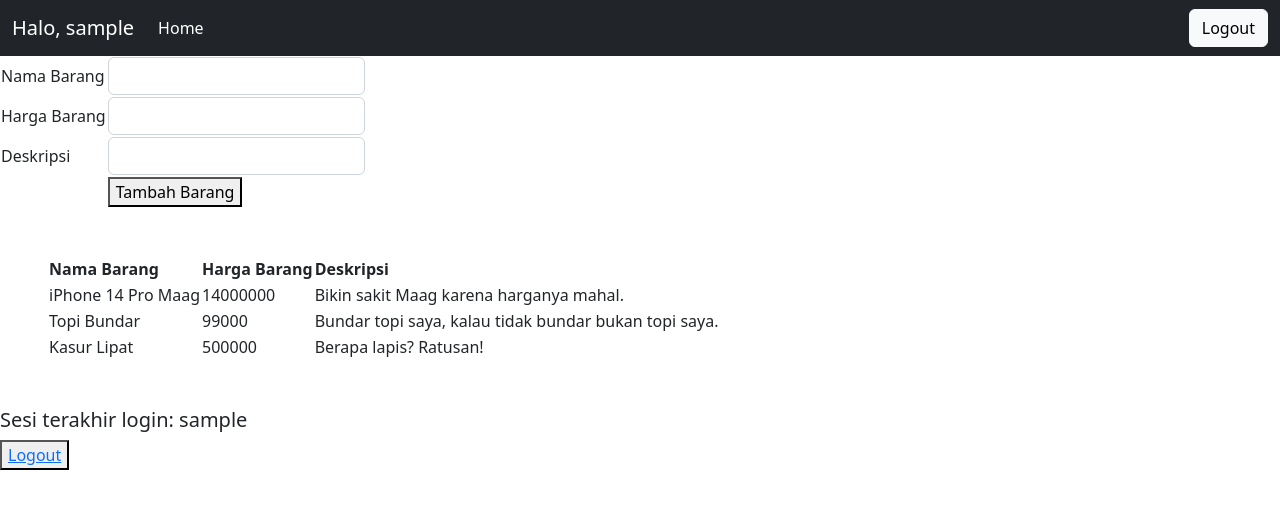
After one commit to triasaf/Django-Lab1-v2, a Django app: template wishlist/templates/wishlist_ajax.html in a window 1280 px wide. The commit adds this page. Shown: the top 509 px of the page. Run offline with Django 4.2, Linux system fonts and the light colour scheme; data comes from the database, SQL or seed files in the repository; the template is opened without the code that fills it: most values are stand-ins (such as "Sample title", 1, 10 or a date in 2020); data that the repository does not hold is empty.

Commit message:
implementasi lab5 tapi masih reload, dan input ga masuk database

```diff
--- /dev/null
+++ b/wishlist/templates/wishlist_ajax.html
@@ -0,0 +1,81 @@
+{% extends 'base.html' %}
+
+{% block content %}
+
+<head>
+    <script src="https://ajax.googleapis.com/ajax/libs/jquery/3.6.0/jquery.min.js"></script>
+
+    <script>
+
+        $(document).ready(function () {
+            // $("button").click(function(){
+            $.get("http://localhost:8000/wishlist/json", function(data) {
+
+                for (i = 0; i < data.length; i++) {
+
+                    $(".tabelbarang").append(`<tr><td>${data[i].fields.nama_barang}</td><td>${data[i].fields.harga_barang}</td><td>${data[i].fields.deskripsi}</td></tr>`)
+
+                }
+
+            })
+        });
+
+        $("#submit_btn").click(function(){
+        $.post("http://localhost:8000/wishlist/ajax/submit", {nama_barang: $("#nama_barang").val(),harga_barang:parseInt($("#harga_barang").val()),deskripsi:$("#deskripsi").val()} )
+        })
+    </script>
+</head>
+
+<nav class="navbar navbar-expand-lg bg-dark">
+    <div class="container-fluid">
+        <a class="navbar-brand text-white">Halo, {{username}}</a>
+        <ul class="navbar-nav me-auto">
+            <li class="nav-item">
+                <a class="nav-link active text-white" href="{% url 'wishlist:show_wishlist' %}">Home</a>
+            </li>
+        </ul>
+        <a class="nav-item btn btn-light" href="{% url 'wishlist:logout' %}">Logout</a>
+    </div>
+</nav>
+
+<form method="POST" action="">
+{% csrf_token %}
+<table>
+    <tr>
+        <td>Nama Barang</td>
+        <td><input type="text" name="nama_barang" class="form-control" id="nama_barang"></td>
+    </tr>
+    <tr>
+        <td>Harga Barang</td>
+        <td><input type="text" name="harga_barang" class="form-control" id="harga_barang"></td>
+    </tr>
+    <tr>
+        <td>Deskripsi</td>
+        <td><input type="text" name="deskripsi" class="form-control" id="deskripsi"></td>
+    </tr>
+    <tr>
+        <td></td>
+        <td><button id="submit_btn">Tambah Barang</button></td>
+    </tr>
+</table>
+
+</form>
+
+<div class="mx-5 my-5">
+    <table class="tabelbarang">
+        <tr>
+            <th>Nama Barang</th>
+            <th>Harga Barang</th>
+            <th>Deskripsi</th>
+        </tr>
+        {% comment %} Tambahkan data di bawah baris ini {% endcomment %}
+
+    </table>
+</div>
+
+<h5>Sesi terakhir login: {{ last_login }}</h5>
+
+<button><a href="{% url 'wishlist:logout' %}">Logout</a></button>
+
+
+{% endblock content %}
--- a/wishlist/urls.py
+++ b/wishlist/urls.py
@@ -1,5 +1,5 @@
 from django.urls import path
-from wishlist.views import show_wishlist
+from wishlist.views import show_create_wishlist, show_wishlist
 from wishlist.views import show_xml
 from wishlist.views import show_json
 from wishlist.views import show_json_by_id
@@ -7,11 +7,14 @@ from wishlist.views import show_xml_by_id
 from wishlist.views import register
 from wishlist.views import login_user
 from wishlist.views import logout_user
+from wishlist.views import show_wishlist_ajax, show_create_wishlist
 
 app_name = 'wishlist'
 
 urlpatterns = [
     path('', show_wishlist, name='show_wishlist'),
+    path('ajax/', show_wishlist_ajax, name='show_wishlist_ajax'),
+    path('ajax/submit', show_create_wishlist, name='show_create_wishlist'),
     path('xml/', show_xml, name='show_xml'),
     path('json/', show_json, name='show_json'),
     path('register/', register, name='register'),
--- a/wishlist/views.py
+++ b/wishlist/views.py
@@ -11,6 +11,7 @@ from django.contrib.auth.decorators import login_required
 import datetime
 from django.http import HttpResponseRedirect
 from django.urls import reverse
+from django.views.decorators.csrf import csrf_exempt
 
 
 
@@ -68,10 +69,50 @@ def show_wishlist(request):
 
     return render(request, "wishlist.html", context)
 
+@login_required(login_url='/wishlist/login/')
+def show_wishlist_ajax(request):
+    data_barang_wishlist = BarangWishlist.objects.all()
+    context = {
+    'list_barang': data_barang_wishlist,
+    'nama': 'Triazz',
+    'last_login': request.COOKIES['last_login'],
+    'username' : request.user.username,
+    }
+
+    return render(request, "wishlist_ajax.html", context)
+
+@login_required(login_url='/wishlist/login/')
+@csrf_exempt
+def show_create_wishlist(request):
+    if request.method == 'POST':
+        nama_barang = request.POST.get('nama_barang')
+        harga_barang = request.POST.get('harga_barang')
+        deskripsi = request.POST.get('deskripsi')
+        wishlist = BarangWishlist.objects.create(nama_barang=nama_barang,harga_barang=harga_barang, deskripsi=deskripsi)
+        response = HttpResponseRedirect(reverse("wishlist:show_wishlist_ajax"))
+
+        # data_barang_wishlist = BarangWishlist.objects.all()
+        # print(data_barang_wishlist)
+
+
+        return response
+
+    # return render(request, "create.html")
+
 def show_xml(request):
+    data_barang_wishlist = BarangWishlist.objects.all()
+    context = {
+    'list_barang': data_barang_wishlist,
+    'nama': 'Triazz'
+    }
     return HttpResponse(serializers.serialize("xml", data_barang_wishlist), content_type="application/xml")
 
 def show_json(request):
+    data_barang_wishlist = BarangWishlist.objects.all()
+    context = {
+    'list_barang': data_barang_wishlist,
+    'nama': 'Triazz'
+    }
     return HttpResponse(serializers.serialize("json", data_barang_wishlist), content_type="application/json")
 
 def show_json_by_id(request, id):
```
Also changed, not shown: wishlist/templates/wishlist.html (+4 -4 lines).
